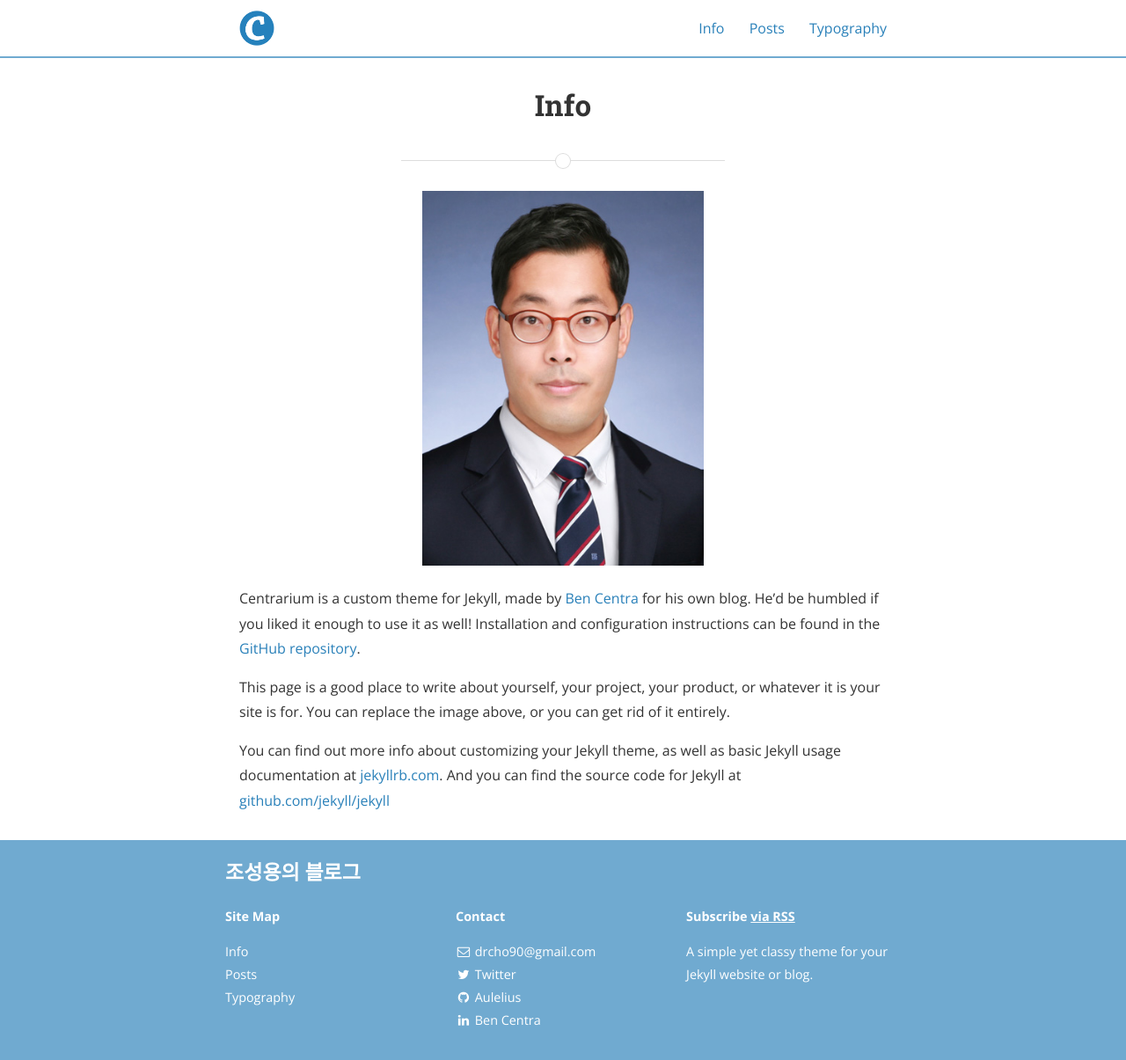
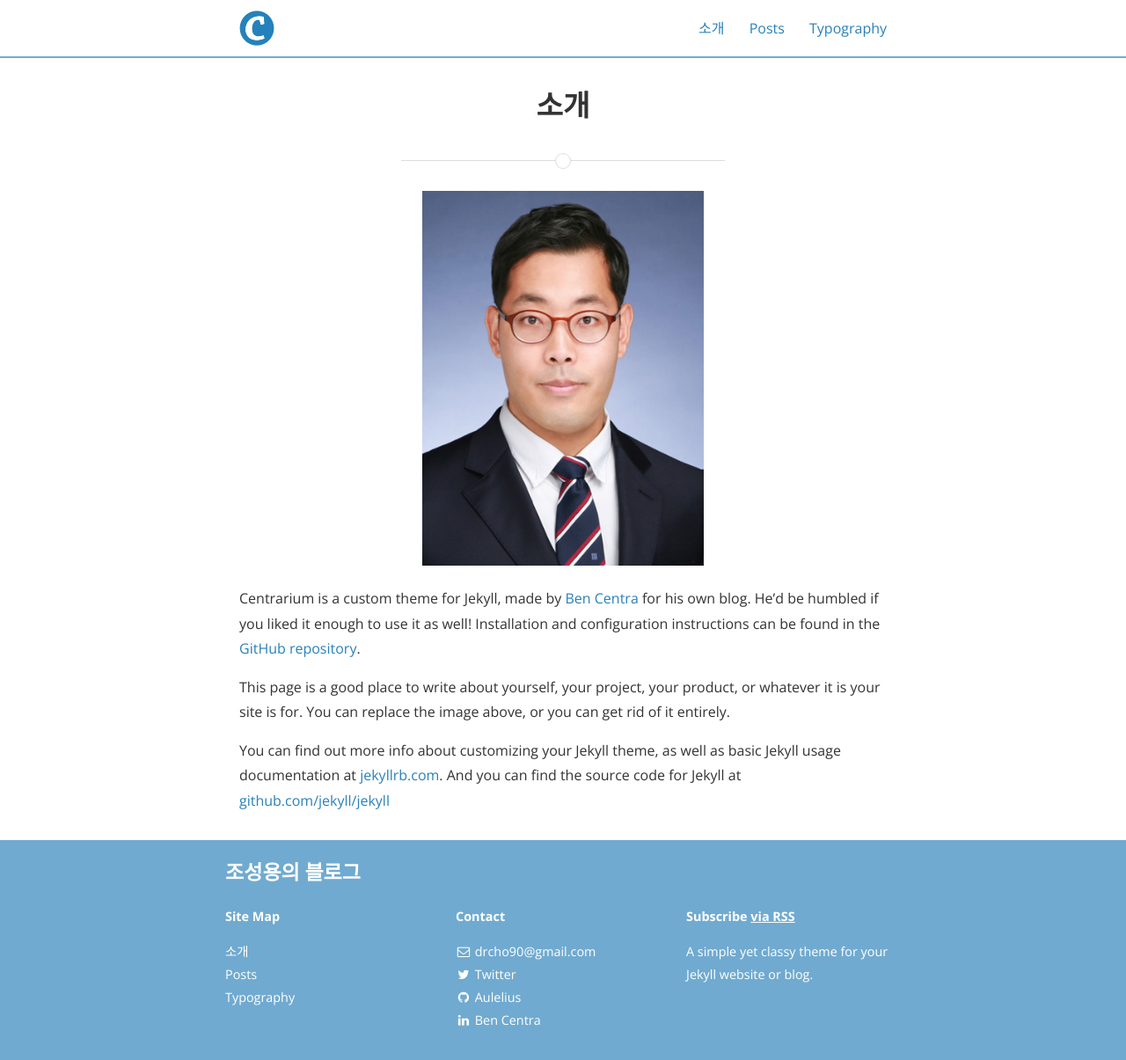
Before and after one commit to Aulelius/Aulelius.github.io, a Jekyll site: the page built from about.md, in a window 1280 px wide and 1205 px high. Shown: the whole window at 88% size. Built offline with Jekyll 4.4.1, drawn with Linux system fonts in a browser that asks for light colours; nearby versions of some CDN libraries.

Commit message:
Update about.md

```diff
--- a/about.md
+++ b/about.md
@@ -1,7 +1,7 @@
 ---
 layout: page
-title: Info
-permalink: /Info/
+title: 소개
+permalink: /소개/
 main_nav: true
 ---
 
```
